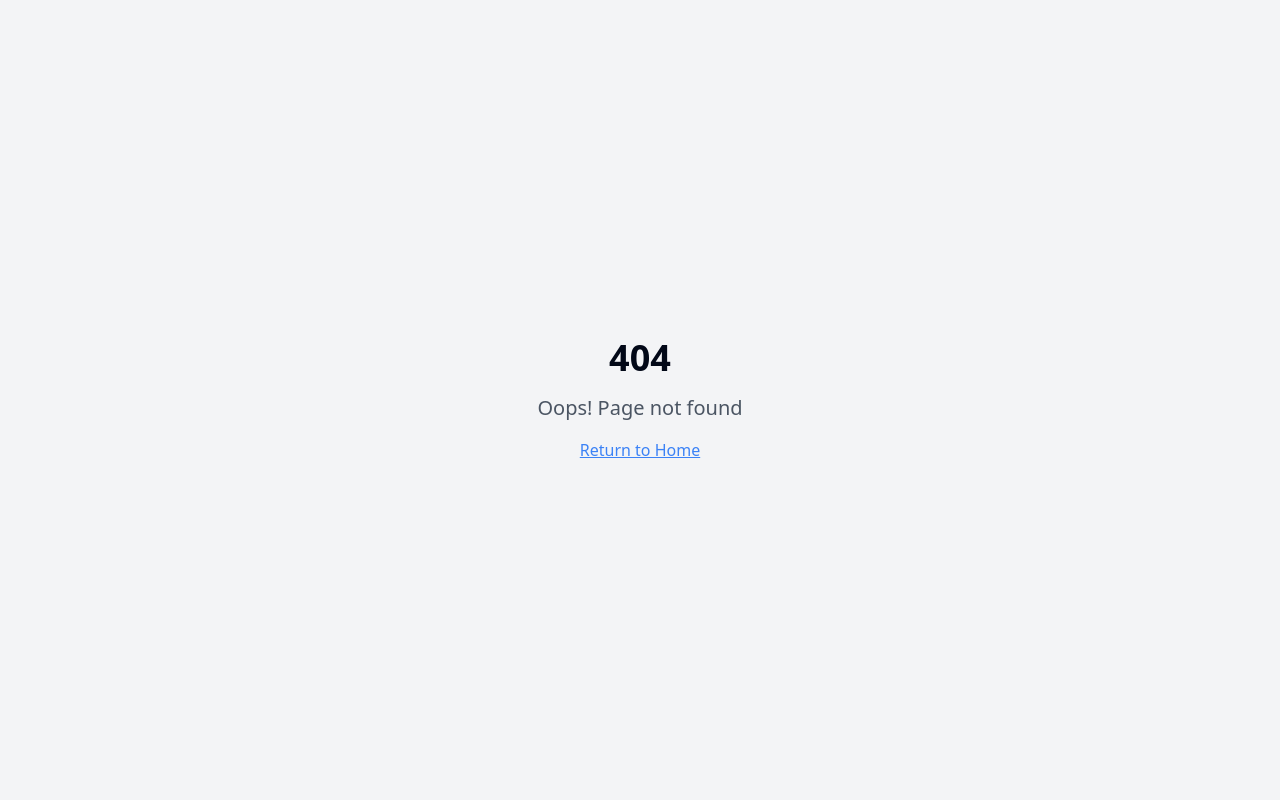
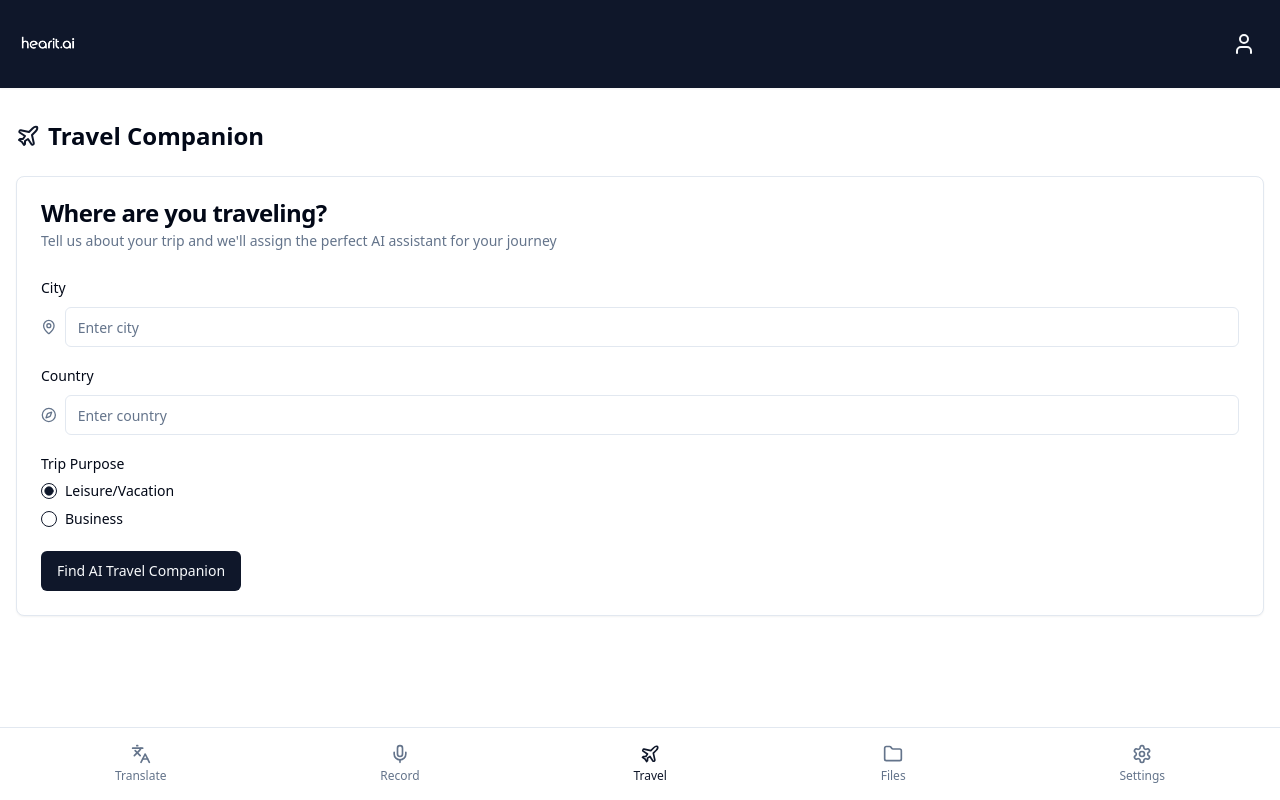
Before and after one commit to jerrydemesh/verbal-bridge-mobile-ai, a React (Vite) app: page /travel in a window 1280 px wide. Before the commit this address had no page. Built offline with nearby package versions, Linux system fonts and the light colour scheme.

Commit message:
Add Travel feature to bottom navigation
Adds a "Travel" feature to the bottom navigation, allowing users to specify a location (city, country) and travel purpose (leisure, business) to receive AI assistant recommendations.

```diff
--- a/src/App.tsx
+++ b/src/App.tsx
@@ -12,6 +12,7 @@ import ProfilePage from "./pages/ProfilePage";
 import SettingsPage from "./pages/SettingsPage";
 import RecordPage from "./pages/RecordPage";
 import FilesPage from "./pages/FilesPage";
+import TravelPage from "./pages/TravelPage";
 
 const queryClient = new QueryClient();
 
@@ -29,6 +30,7 @@ const App = () => (
           <Route path="/settings" element={<SettingsPage />} />
           <Route path="/record" element={<RecordPage />} />
           <Route path="/files" element={<FilesPage />} />
+          <Route path="/travel" element={<TravelPage />} />
           {/* ADD ALL CUSTOM ROUTES ABOVE THE CATCH-ALL "*" ROUTE */}
           <Route path="*" element={<NotFound />} />
         </Routes>
--- a/src/components/BottomMenuBar.tsx
+++ b/src/components/BottomMenuBar.tsx
@@ -1,7 +1,7 @@
 
 import React from 'react';
 import { Link, useLocation } from 'react-router-dom';
-import { Languages, Mic, Folder, Settings } from 'lucide-react';
+import { Languages, Mic, Folder, Settings, Plane } from 'lucide-react';
 import { cn } from '@/lib/utils';
 
 const BottomMenuBar = () => {
@@ -10,6 +10,7 @@ const BottomMenuBar = () => {
   const menuItems = [
     { icon: Languages, label: 'Translate', path: '/translation' },
     { icon: Mic, label: 'Record', path: '/record' },
+    { icon: Plane, label: 'Travel', path: '/travel' },
     { icon: Folder, label: 'Files', path: '/files' },
     { icon: Settings, label: 'Settings', path: '/settings' },
   ];
--- /dev/null
+++ b/src/pages/TravelPage.tsx
@@ -0,0 +1,204 @@
+
+import React, { useState } from 'react';
+import { Layout } from '@/components/Layout';
+import { Card, CardContent, CardDescription, CardFooter, CardHeader, CardTitle } from '@/components/ui/card';
+import { Input } from '@/components/ui/input';
+import { Select, SelectContent, SelectItem, SelectTrigger, SelectValue } from '@/components/ui/select';
+import { Button } from '@/components/ui/button';
+import { RadioGroup, RadioGroupItem } from '@/components/ui/radio-group';
+import { Label } from '@/components/ui/label';
+import { Plane, MapPin, Compass } from 'lucide-react';
+import BottomMenuBar from '@/components/BottomMenuBar';
+import { toast } from 'sonner';
+
+const TravelPage = () => {
+  const [city, setCity] = useState('');
+  const [country, setCountry] = useState('');
+  const [purpose, setPurpose] = useState('leisure');
+  const [showAssistant, setShowAssistant] = useState(false);
+  const [assistant, setAssistant] = useState<{
+    name: string;
+    specialty: string;
+    description: string;
+    avatar: string;
+  } | null>(null);
+
+  const handleSubmit = (e: React.FormEvent) => {
+    e.preventDefault();
+
+    if (!city || !country) {
+      toast.error('Please enter both city and country');
+      return;
+    }
+
+    // Simulate AI assistant recommendation based on location and purpose
+    const assistants = {
+      leisure: [
+        {
+          name: 'Emma',
+          specialty: 'Cultural Experiences',
+          description: `Emma specializes in local cultural attractions in ${city}, ${country}. She can recommend museums, art galleries, historical sites, and cultural activities.`,
+          avatar: '👩‍🦰',
+        },
+        {
+          name: 'Marco',
+          specialty: 'Outdoor Adventures',
+          description: `Marco is an expert on outdoor activities in ${city}, ${country}. He can guide you to hiking spots, parks, and nature experiences.`,
+          avatar: '👨‍🦱',
+        },
+      ],
+      business: [
+        {
+          name: 'Alex',
+          specialty: 'Business Networking',
+          description: `Alex can help you navigate the business landscape in ${city}, ${country}, including networking events and local business etiquette.`,
+          avatar: '👨‍💼',
+        },
+        {
+          name: 'Sophia',
+          specialty: 'Productivity & Logistics',
+          description: `Sophia specializes in business logistics in ${city}, ${country}, including transportation, workspaces, and scheduling.`,
+          avatar: '👩‍💼',
+        },
+      ],
+    };
+
+    // Select a random assistant from the appropriate category
+    const categoryAssistants = assistants[purpose as 'leisure' | 'business'];
+    const selectedAssistant = categoryAssistants[Math.floor(Math.random() * categoryAssistants.length)];
+
+    setAssistant(selectedAssistant);
+    setShowAssistant(true);
+    toast.success('AI travel companion found!');
+  };
+
+  const handleReset = () => {
+    setShowAssistant(false);
+    setCity('');
+    setCountry('');
+    setPurpose('leisure');
+  };
+
+  return (
+    <Layout>
+      <div className="container px-4 py-8 pb-20">
+        <div className="flex items-center gap-2 mb-6">
+          <Plane className="h-6 w-6 text-primary" />
+          <h1 className="text-2xl font-bold">Travel Companion</h1>
+        </div>
+
+        {!showAssistant ? (
+          <Card className="mb-6">
+            <CardHeader>
+              <CardTitle>Where are you traveling?</CardTitle>
+              <CardDescription>
+                Tell us about your trip and we'll assign the perfect AI assistant for your journey
+              </CardDescription>
+            </CardHeader>
+            <form onSubmit={handleSubmit}>
+              <CardContent className="space-y-4">
+                <div className="space-y-2">
+                  <Label htmlFor="city">City</Label>
+                  <div className="flex items-center space-x-2">
+                    <MapPin className="text-muted-foreground h-4 w-4" />
+                    <Input
+                      id="city"
+                      placeholder="Enter city"
+                      value={city}
+                      onChange={(e) => setCity(e.target.value)}
+                    />
+                  </div>
+                </div>
+
+                <div className="space-y-2">
+                  <Label htmlFor="country">Country</Label>
+                  <div className="flex items-center space-x-2">
+                    <Compass className="text-muted-foreground h-4 w-4" />
+                    <Input
+                      id="country"
+                      placeholder="Enter country"
+                      value={country}
+                      onChange={(e) => setCountry(e.target.value)}
+                    />
+                  </div>
+                </div>
+
+                <div className="space-y-2">
+                  <Label>Trip Purpose</Label>
+                  <RadioGroup
+                    defaultValue="leisure"
+                    value={purpose}
+                    onValueChange={setPurpose}
+                    className="flex flex-col space-y-1"
+                  >
+                    <div className="flex items-center space-x-2">
+                      <RadioGroupItem value="leisure" id="leisure" />
+                      <Label htmlFor="leisure">Leisure/Vacation</Label>
+                    </div>
+                    <div className="flex items-center space-x-2">
+                      <RadioGroupItem value="business" id="business" />
+                      <Label htmlFor="business">Business</Label>
+                    </div>
+                  </RadioGroup>
+                </div>
+              </CardContent>
+
+              <CardFooter>
+                <Button type="submit">Find AI Travel Companion</Button>
+              </CardFooter>
+            </form>
+          </Card>
+        ) : (
+          <Card className="mb-6">
+            <CardHeader>
+              <div className="flex items-center justify-between">
+                <CardTitle>Your AI Travel Companion</CardTitle>
+                <span className="text-4xl">{assistant?.avatar}</span>
+              </div>
+              <CardDescription>
+                For your trip to {city}, {country}
+              </CardDescription>
+            </CardHeader>
+            <CardContent className="space-y-4">
+              <div>
+                <h3 className="font-semibold text-lg">{assistant?.name}</h3>
+                <p className="text-sm text-muted-foreground">Specialty: {assistant?.specialty}</p>
+              </div>
+
+              <div className="bg-muted p-4 rounded-md">
+                <p>{assistant?.description}</p>
+              </div>
+
+              <div className="bg-primary/10 p-4 rounded-md">
+                <h4 className="font-medium mb-2">How I can help you:</h4>
+                <ul className="list-disc list-inside space-y-1 text-sm">
+                  {purpose === 'leisure' ? (
+                    <>
+                      <li>Find local attractions and hidden gems</li>
+                      <li>Recommend restaurants and local cuisine</li>
+                      <li>Suggest cultural experiences and events</li>
+                      <li>Help with transportation options</li>
+                    </>
+                  ) : (
+                    <>
+                      <li>Find suitable meeting venues and workspaces</li>
+                      <li>Navigate local business customs and etiquette</li>
+                      <li>Recommend business dining options</li>
+                      <li>Help with travel logistics and scheduling</li>
+                    </>
+                  )}
+                </ul>
+              </div>
+            </CardContent>
+            <CardFooter>
+              <Button onClick={handleReset} variant="outline">Start Over</Button>
+            </CardFooter>
+          </Card>
+        )}
+      </div>
+      <BottomMenuBar />
+    </Layout>
+  );
+};
+
+export default TravelPage;
```
